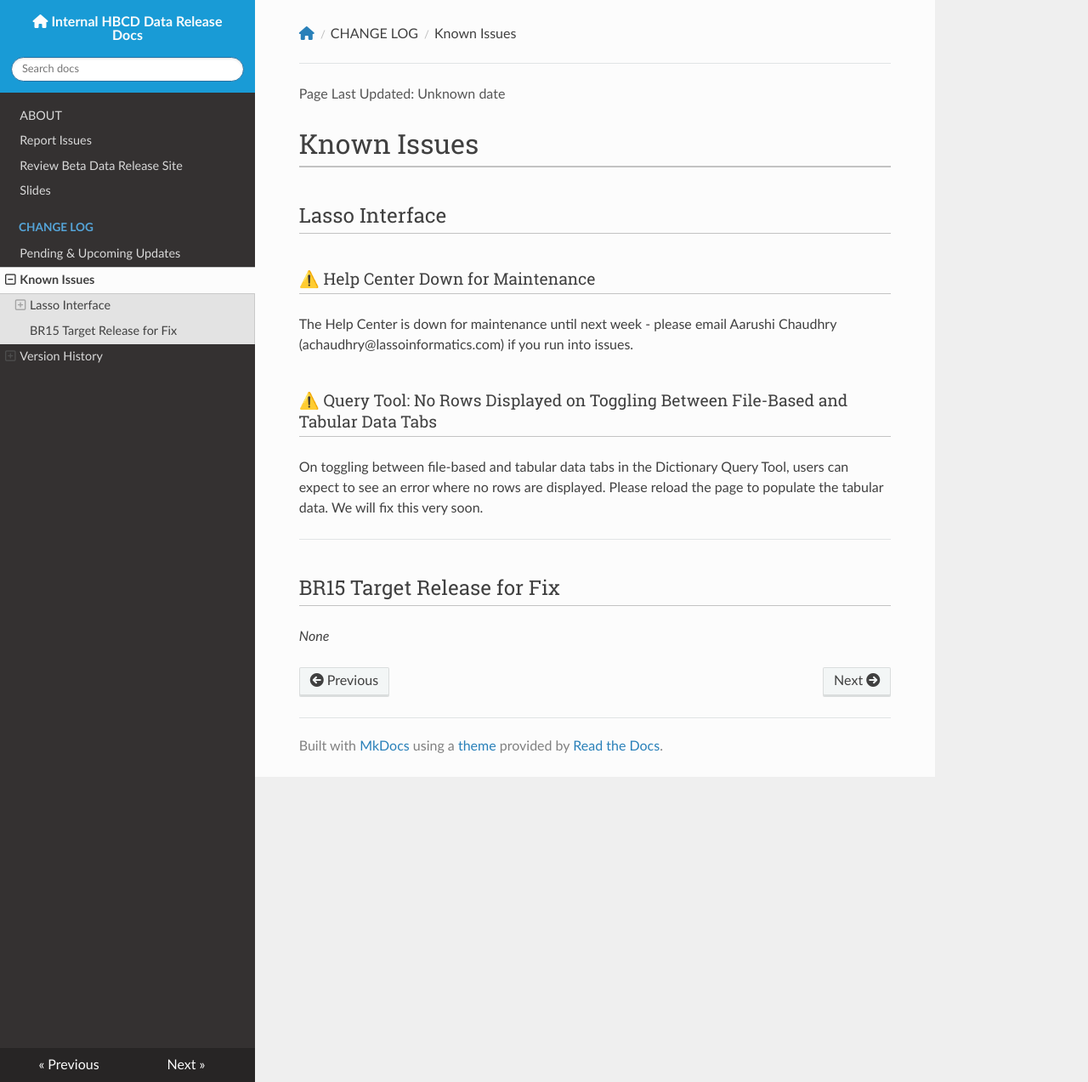
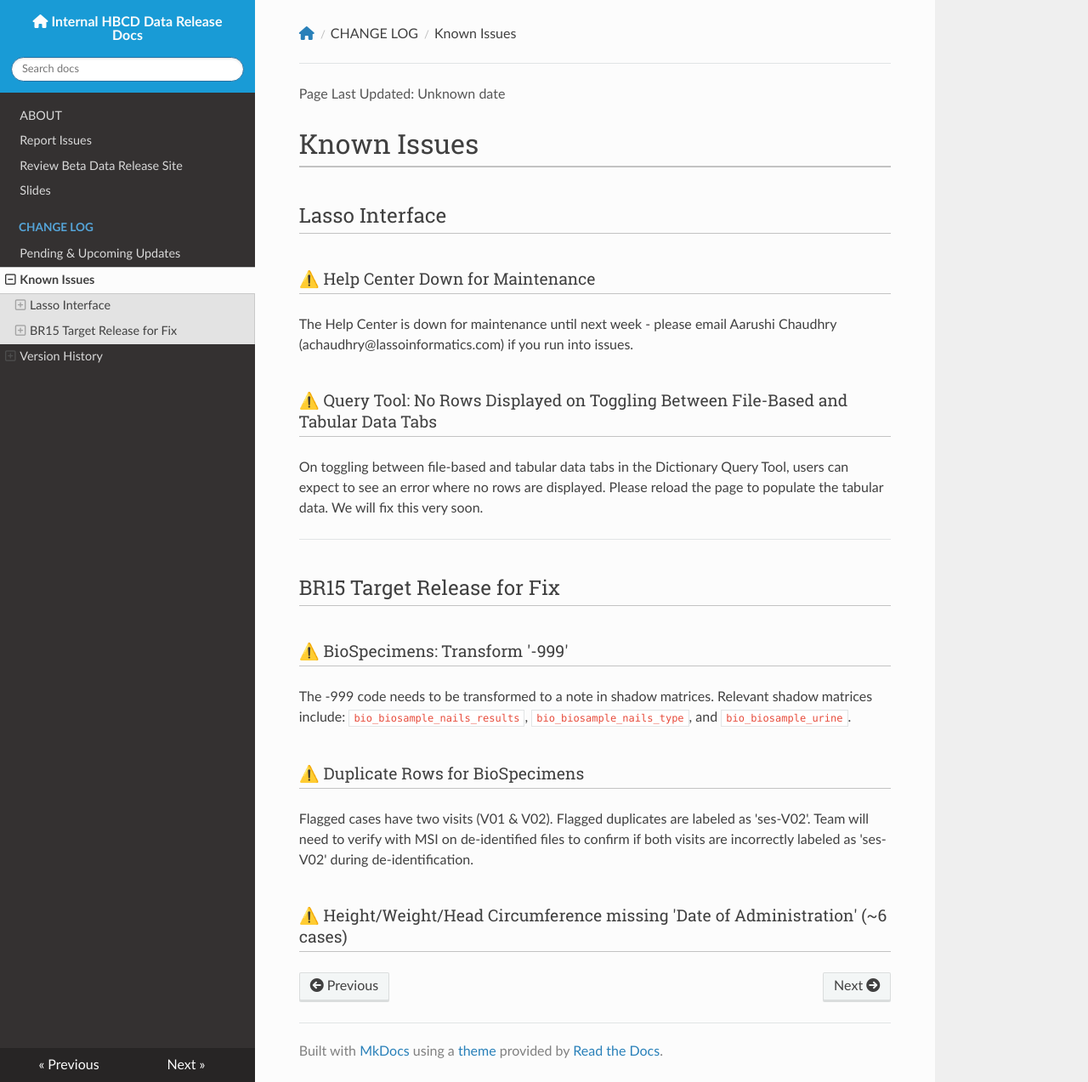
Before and after one commit to DCAN-Labs/hbcd-docs-internal, an MkDocs documentation site: the page built from docs/changelog/knownissues.md, in a window 1280 px wide and 1273 px high. Shown: the whole window at 85% size. Built offline with MkDocs 1.6.1, drawn with Linux system fonts in a browser that asks for light colours; nearby versions of some CDN libraries.

Commit message:
add Known Issues based on Monday.com

```diff
--- a/docs/changelog/knownissues.md
+++ b/docs/changelog/knownissues.md
@@ -10,5 +10,10 @@ On toggling between file-based and tabular data tabs in the Dictionary Query Too
 ---------------
 
 ## BR15 Target Release for Fix
+### ⚠️ BioSpecimens: Transform '-999'
+The -999 code needs to be transformed to a note in shadow matrices. Relevant shadow matrices include: `bio_biosample_nails_results`, `bio_biosample_nails_type`, and `bio_biosample_urine`.
 
-*None*
+### ⚠️ Duplicate Rows for BioSpecimens
+Flagged cases have two visits (V01 & V02). Flagged duplicates are labeled as 'ses-V02'. Team will need to verify with MSI on de-identified files to confirm if both visits are incorrectly labeled as 'ses-V02' during de-identification.
+
+### ⚠️ Height/Weight/Head Circumference missing 'Date of Administration' (~6 cases)
```
Also changed, not shown: docs/changelog/versions/BR14.7.md (+0 -3 lines), docs/changelog/versions/BR14.8.md (+0 -5 lines).
